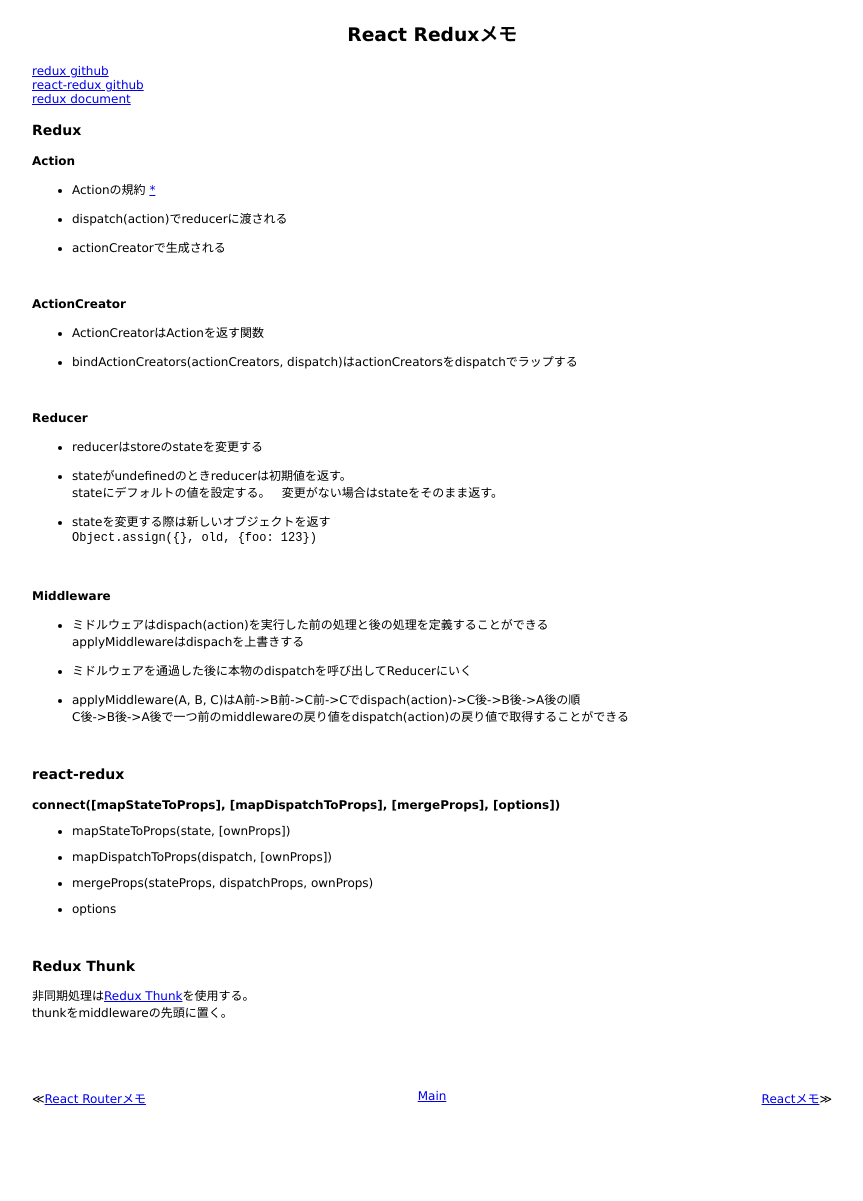
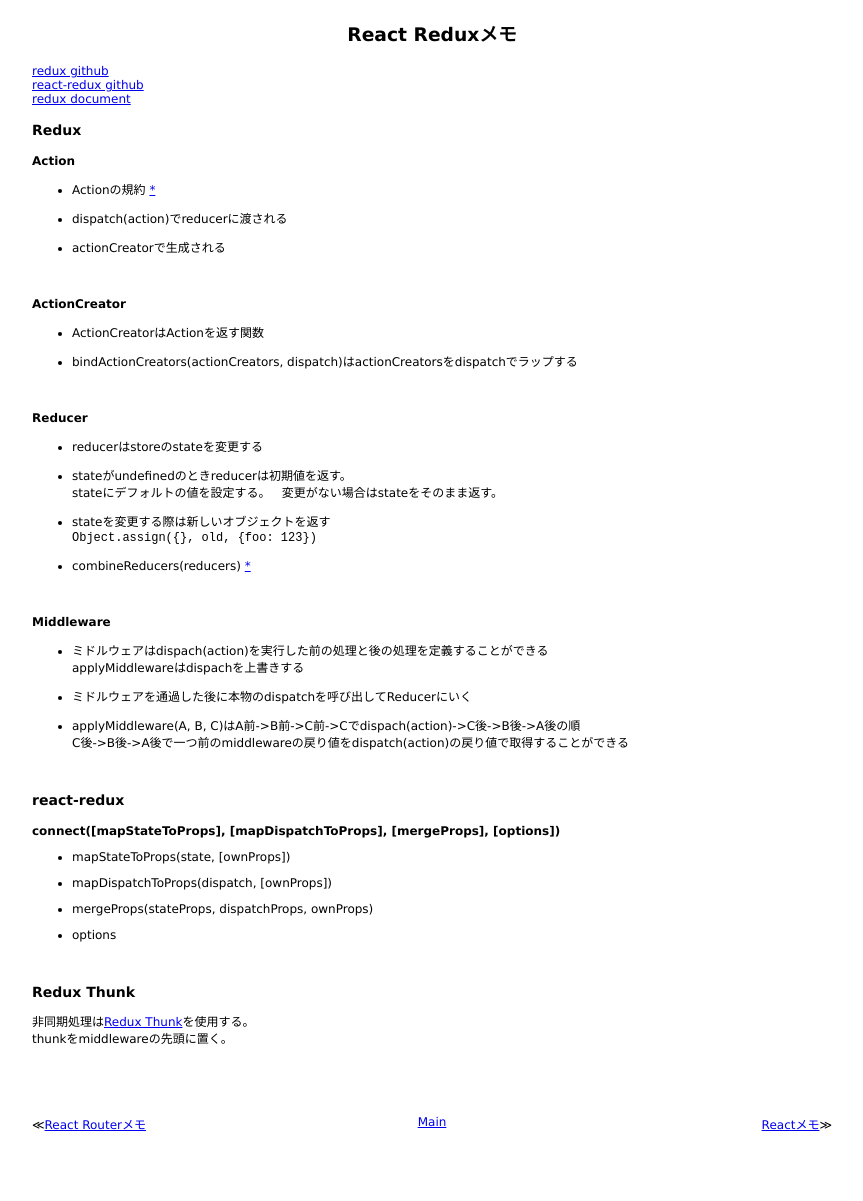
Before and after one commit to 38elements/38elements.github.com, a Jekyll site: the page built from _posts/2017-04-29-react-redux.md, in a window 1280 px wide. Shown: the whole page, without its empty margins (208-1071 px from the left). Built offline with Jekyll 4.4.1, drawn with Linux system fonts in a browser that asks for light colours; before the commit the page ends 1175 px from its top, so only the background shows below that.

Commit message:
Update 2017-04-29-react-redux.md

```diff
--- a/_posts/2017-04-29-react-redux.md
+++ b/_posts/2017-04-29-react-redux.md
@@ -37,6 +37,8 @@ stateにデフォルトの値を設定する。
 * stateを変更する際は新しいオブジェクトを返す
 `Object.assign({}, old, {foo: 123})`
 
+* combineReducers(reducers) [\*](http://redux.js.org/docs/api/combineReducers.html)
+
 <br>
 
 #### Middleware
```
